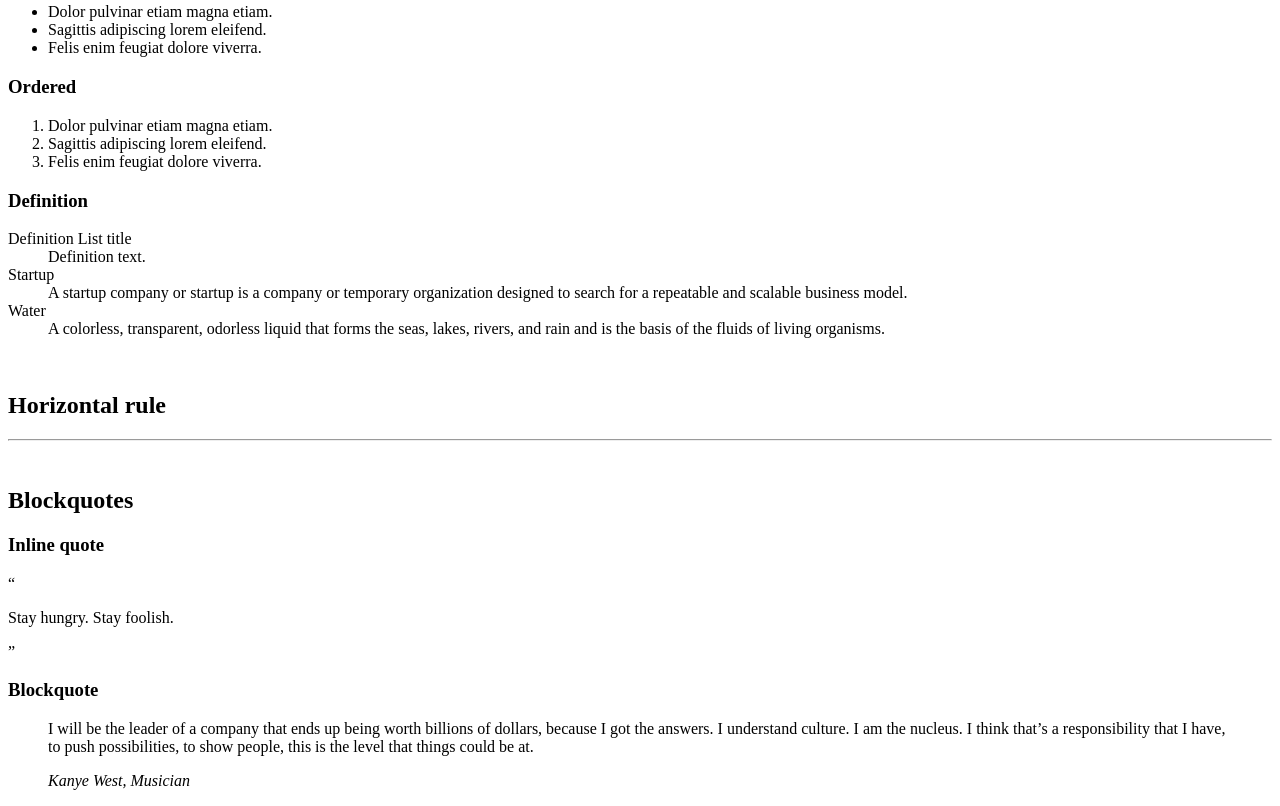
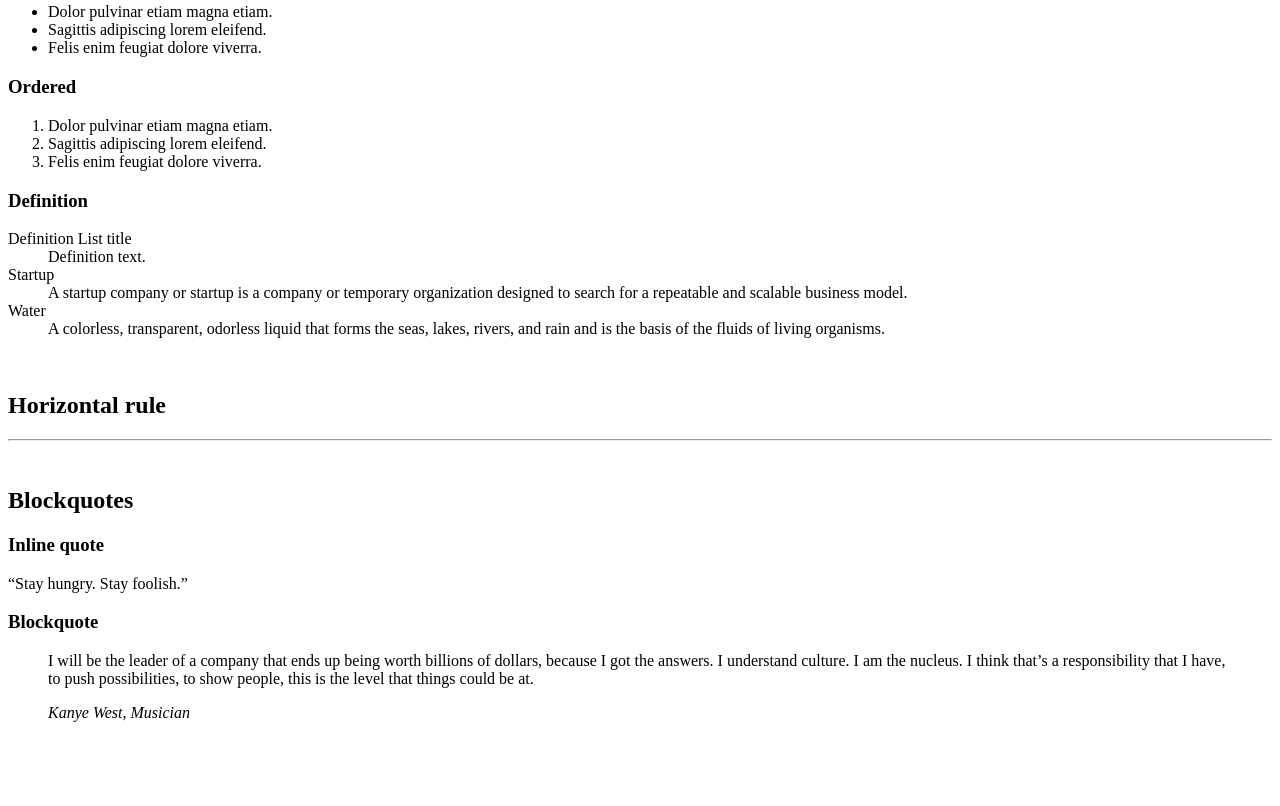
Before and after one commit to yacinekedidi/holbertonschool-web_front_end, a plain HTML site: page 0x00-html_advanced/30-styleguide.html in a window 1280 px wide. Shown: the part 624-1430 px from the top of the page. After the commit the page ends 1362 px from the top, so only its background shows below. Drawn offline with Linux system fonts and the light colour scheme.

Commit message:
Examples of quotes

```diff
--- a/0x00-html_advanced/30-styleguide.html
+++ b/0x00-html_advanced/30-styleguide.html
@@ -68,7 +68,7 @@
 			<header><h2>Blockquotes</h2></header>
 			<div>
 				<h3>Inline quote</h3>
-				<q><p>Stay hungry. Stay foolish.</p></q>
+				<q>Stay hungry. Stay foolish.</q>
 			</div>
 			<div>
 				<h3>Blockquote</h3>
```
